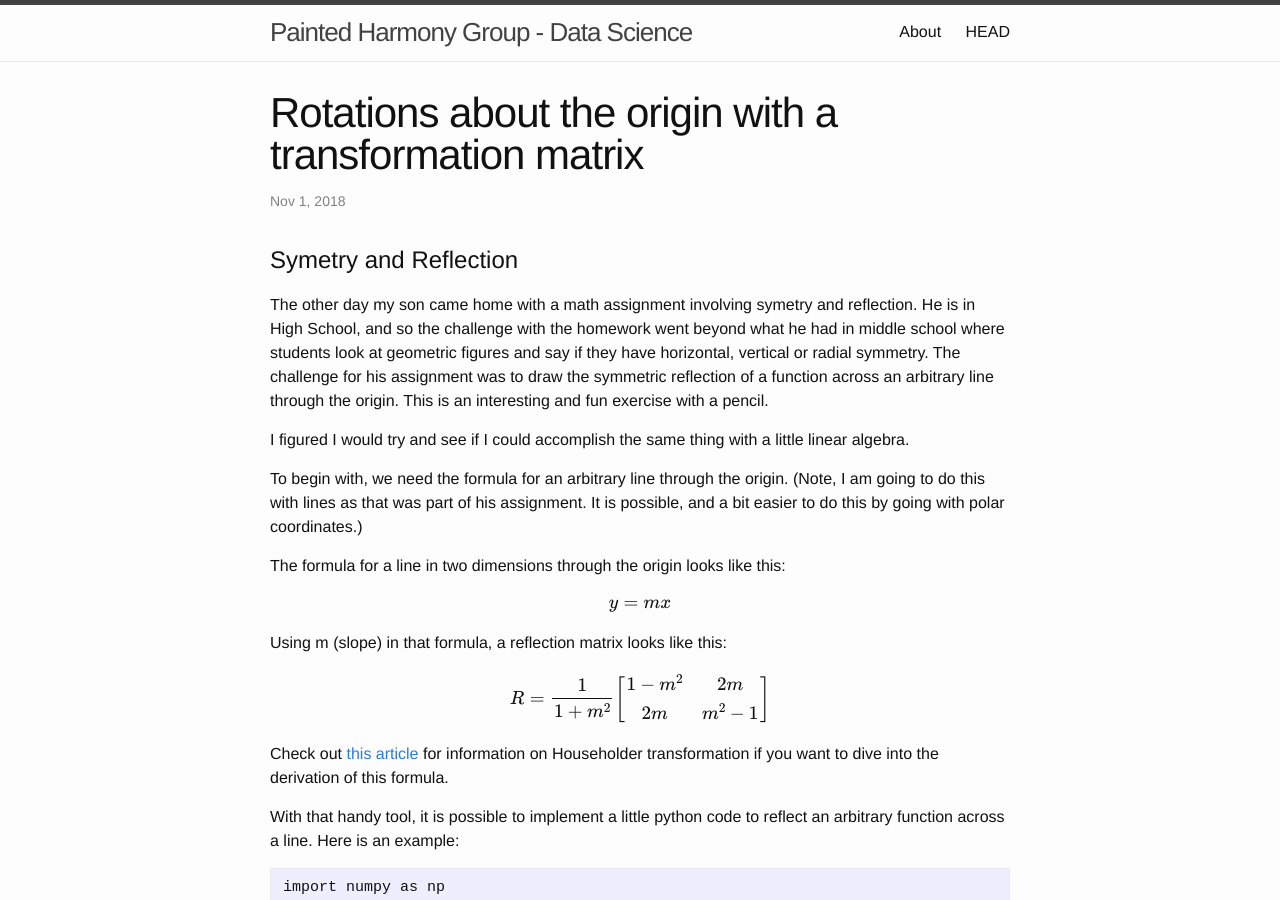
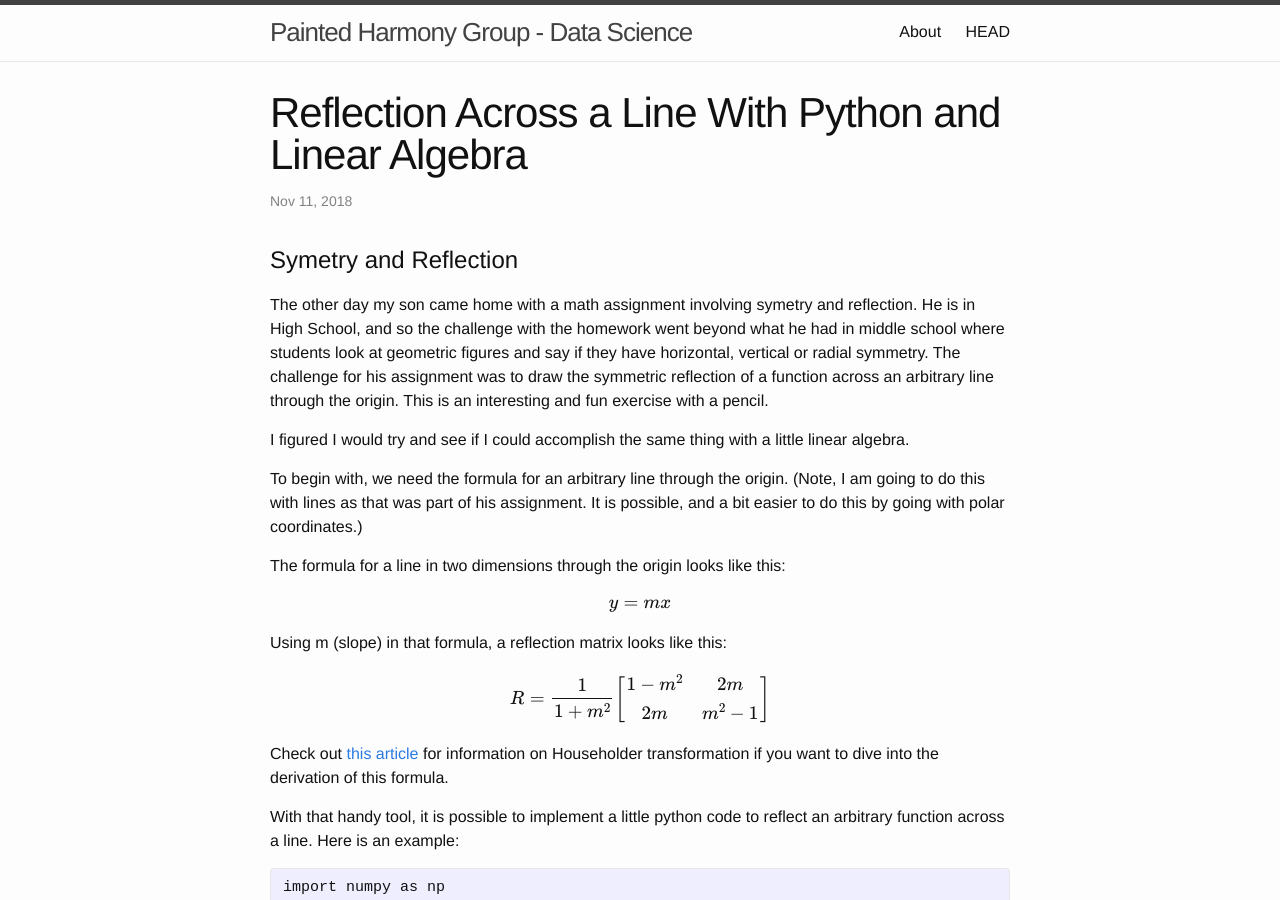
Before and after one commit to fractalbass/data_science, a Jekyll site: the page built from _posts/2018-11-11-data_science_32.markdown, in a window 1280 px wide and 900 px high. Built offline with Jekyll 4.4.1, drawn with Linux system fonts in a browser that asks for light colours; formulas are drawn with MathJax 3.

Commit message:
Fixing a typo.

```diff
--- a/_posts/2018-11-11-data_science_32.markdown
+++ b/_posts/2018-11-11-data_science_32.markdown
@@ -1,7 +1,7 @@
 ---
 layout: post
-title:  "Rotations about the origin with a transformation matrix"
-date:   2018-11-1 00:09:00 -0800
+title:  "Reflection Across a Line With Python and Linear Algebra"
+date:   2018-11-11 00:09:00 -0800
 categories: general
 ---
 
```
